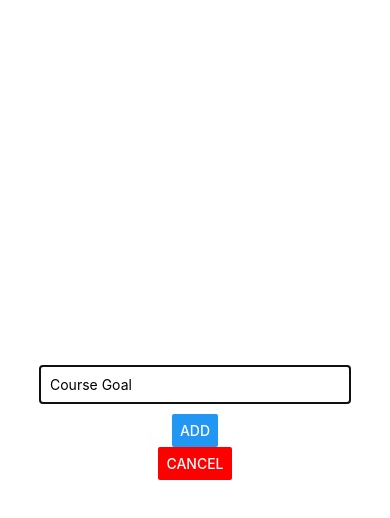
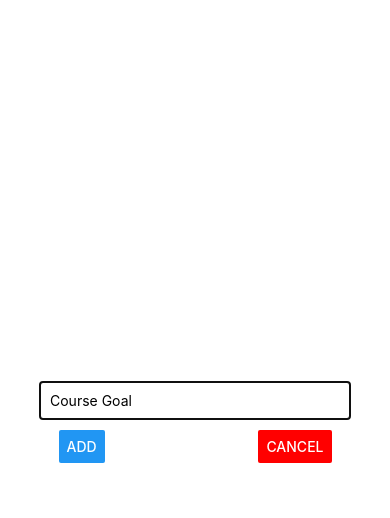
Before and after one commit to trpbr92/react-native-first-app, a React Native app: screen / in a window 390 px wide. Both pictures are taken after a click on the button "ADD NEW GOAL". Shown: the top 518 px of the page. Built offline with nearby package versions, Linux system fonts and the light colour scheme.

Commit message:
button styling

```diff
--- a/components/GoalInput.js
+++ b/components/GoalInput.js
@@ -23,8 +23,10 @@ const GoalInput = props => {
         onChangeText={handleGoalInput}
         value={enteredGoal}
         />
+        <View style={styles.buttonContainer}>
         <Button title ='ADD' onPress={handleAddGoal} />
         <Button title='CANCEL' color='red' onPress={props.onCancel}/>
+        </View>
     </View>
     </Modal>
     );
@@ -42,6 +44,11 @@ const styles = StyleSheet.create({
         borderWidth: 1,
         padding: 10,
         marginBottom: 10
+      },
+      buttonContainer: {
+        flexDirection: 'row',
+        justifyContent: 'space-between',
+        width: '70%'
       }
 })
 
```
